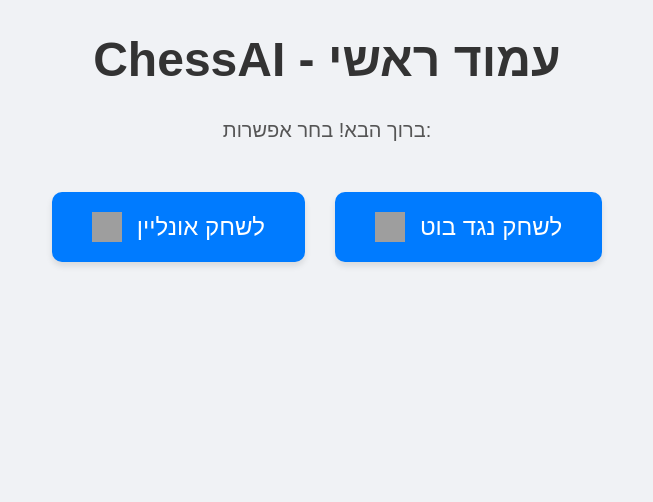
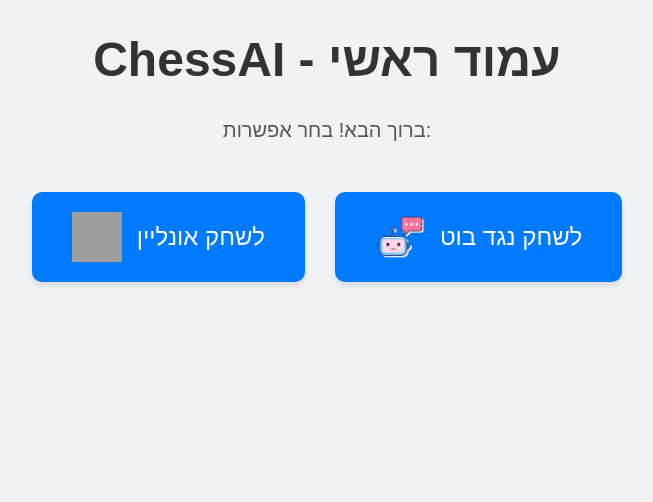
Before and after one commit to Arad05/ChessAI, a Flask app: page / in a window 1280 px wide. Shown: the part 152-654 px from the top of the page, without its empty margins (313-966 px from the left). Run offline with Flask 3, Linux system fonts and the light colour scheme; grey boxes are pictures that could not be loaded.

Commit message:
updating home.html and adding the Logos directory and the cahtbot.png logo

```diff
--- a/Chess/ChessAI_GUI/static/css/home.css
+++ b/Chess/ChessAI_GUI/static/css/home.css
@@ -93,13 +93,15 @@ header nav ul li a:hover {
 .button-content {
     display: flex;
     align-items: center;
+    justify-content: center;
 }
 
 .icon {
-    width: 30px;
-    height: 30px;
+    width: 50px !important;
+    height: 50px !important;
     margin-right: 15px;
 }
+
 
 /* Footer */
 footer {
--- a/Chess/ChessAI_GUI/templates/home.html
+++ b/Chess/ChessAI_GUI/templates/home.html
@@ -35,10 +35,11 @@
             </a>
             <a href="/play_bot" class="play-button" id="play-bot">
                 <span class="button-content">
-                    <img src="https://img.icons8.com/ios/50/000000/chess.png" alt="Bot" class="icon">
+                    <img src="/static/Logos/chatbot.png" alt="Bot" class="icon">
                     לשחק נגד בוט
                 </span>
             </a>
+
         </div>
     </main>
 
```
Also changed, not shown: Chess/ChessAI_GUI/static/Logos/chatbot.png (added).
